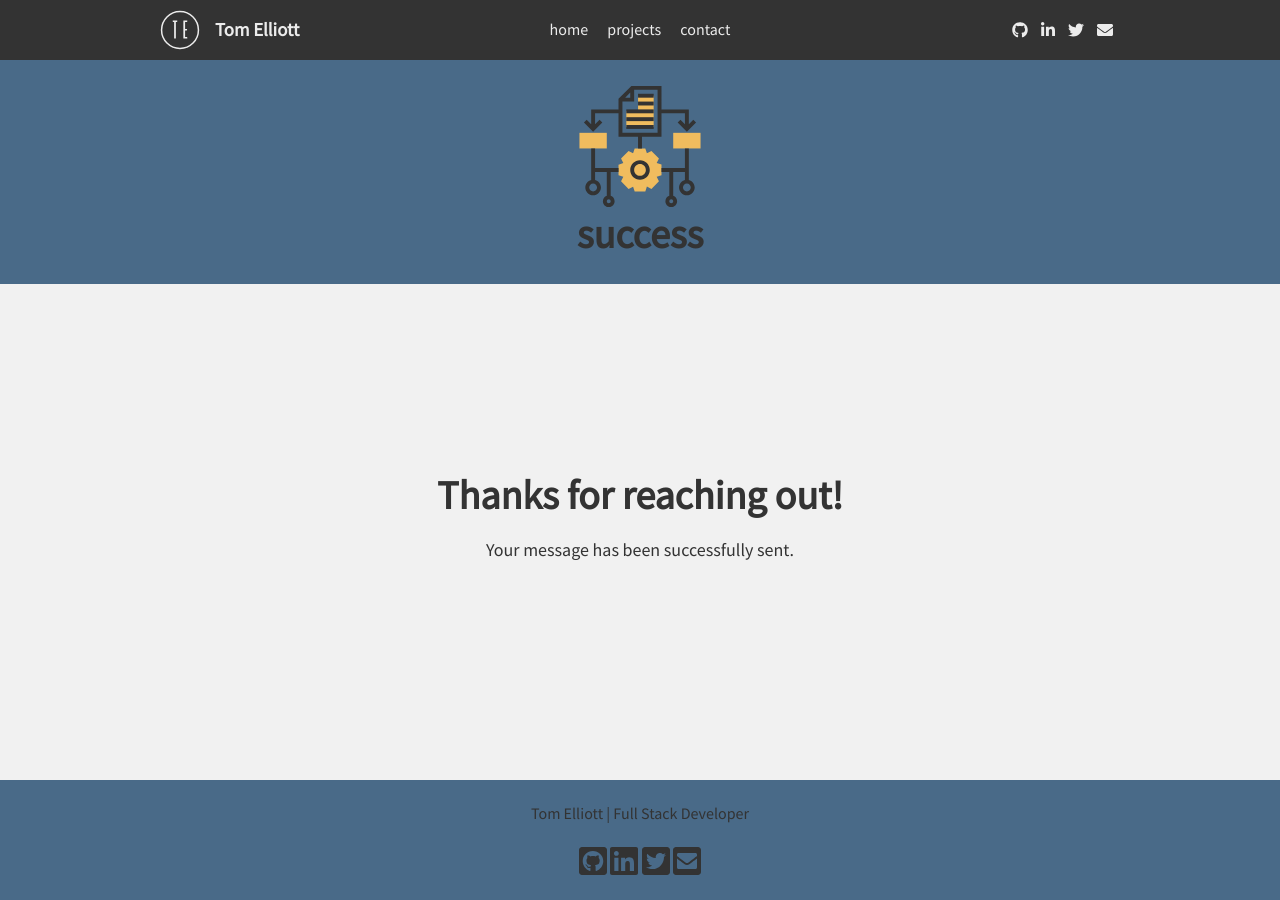
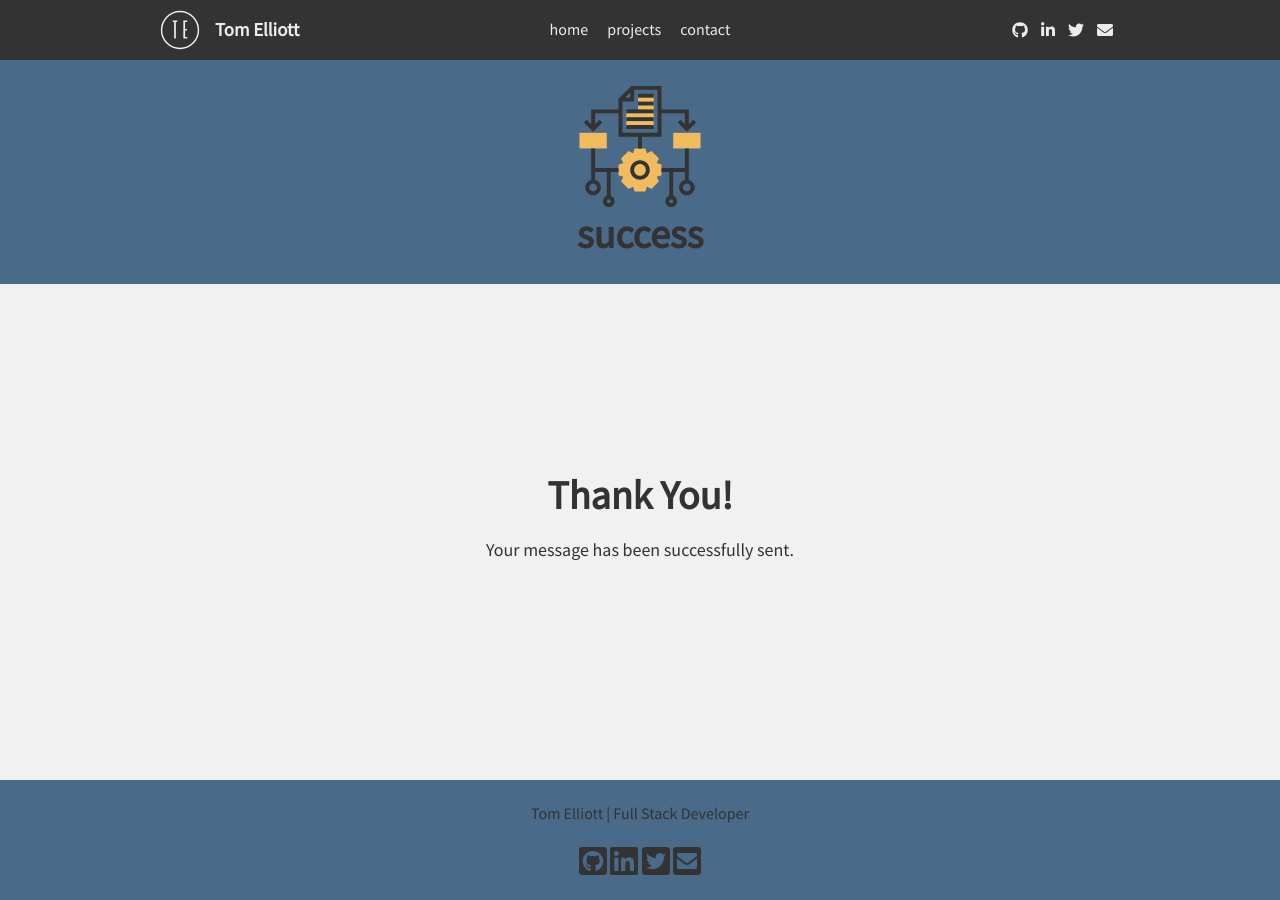
Before and after one commit to tmelliottjr/portfolio, a Jekyll site: the page built from success.html, in a window 1280 px wide. Built offline with Jekyll 4.4.1, drawn with Linux system fonts in a browser that asks for light colours; nearby versions of some CDN libraries.

Commit message:
update success message

```diff
--- a/success.html
+++ b/success.html
@@ -8,6 +8,6 @@ script: menu.js
 ---
 
 <section class="contact-form-success">
-  <h1>Thanks for reaching out!</h1>
+  <h1>Thank You!</h1>
   <p>Your message has been successfully sent.</p>
 </section>
```
